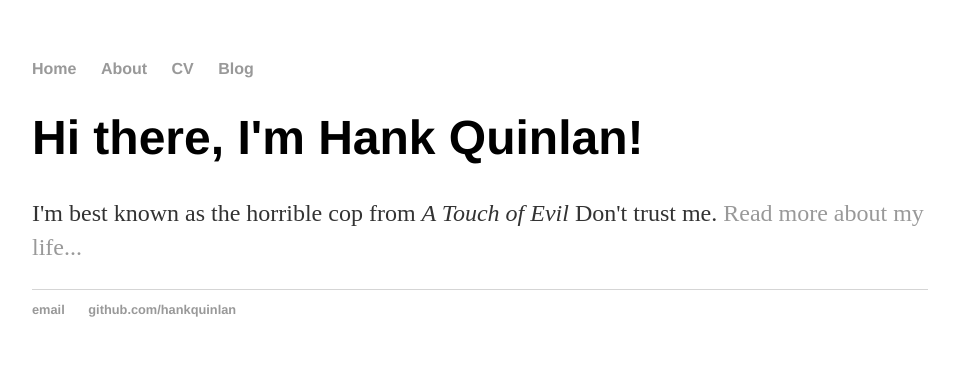
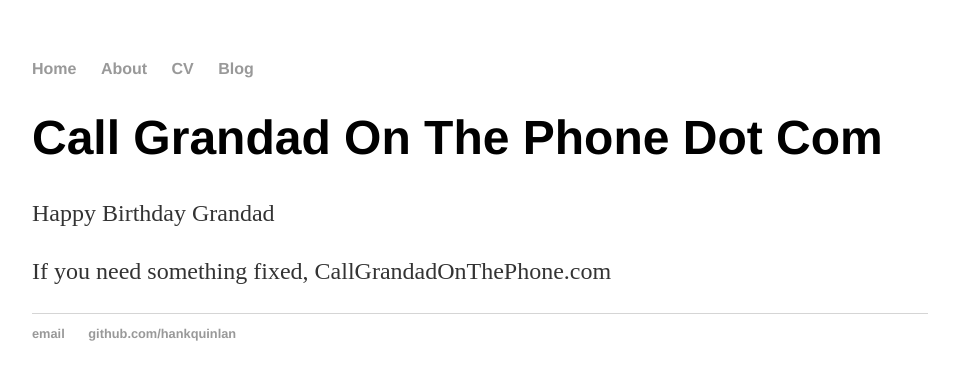
Before and after one commit to tomhannen/tomhannen.github.io, a Jekyll site: the page built from index.html, in a window 1280 px wide. Shown: the top 380 px of the page, without its empty margins (160-1115 px from the left). Built offline with Jekyll 4.4.1, drawn with Linux system fonts in a browser that asks for light colours.

Commit message:
Update index.html

```diff
--- a/index.html
+++ b/index.html
@@ -1,8 +1,9 @@
 ---
 layout: default
-title: Hank Quinlan, Horrible Cop
+title: Call Grandad On The Phone Dot Com
 ---
 <div class="blurb">
-	<h1>Hi there, I'm Hank Quinlan!</h1>
-	<p>I'm best known as the horrible cop from <em>A Touch of Evil</em> Don't trust me. <a href="/about">Read more about my life...</a></p>
+	<h1>Call Grandad On The Phone Dot Com</h1>
+	<p>Happy Birthday Grandad </p>
+	<p>If you need something fixed, CallGrandadOnThePhone.com </p>
 </div><!-- /.blurb -->
```
